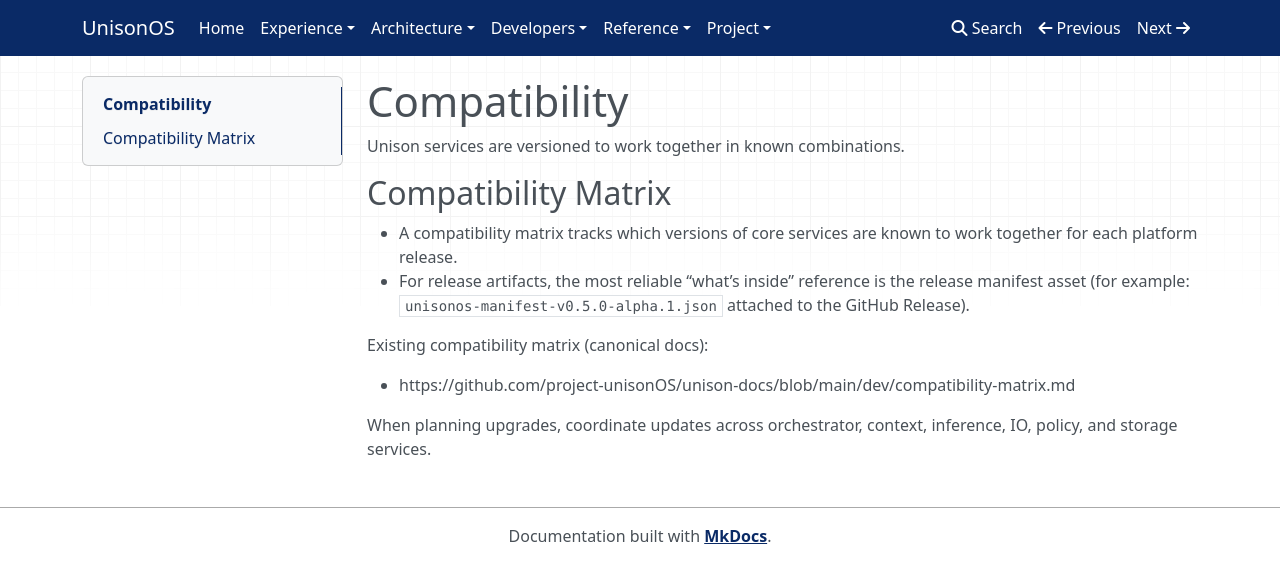
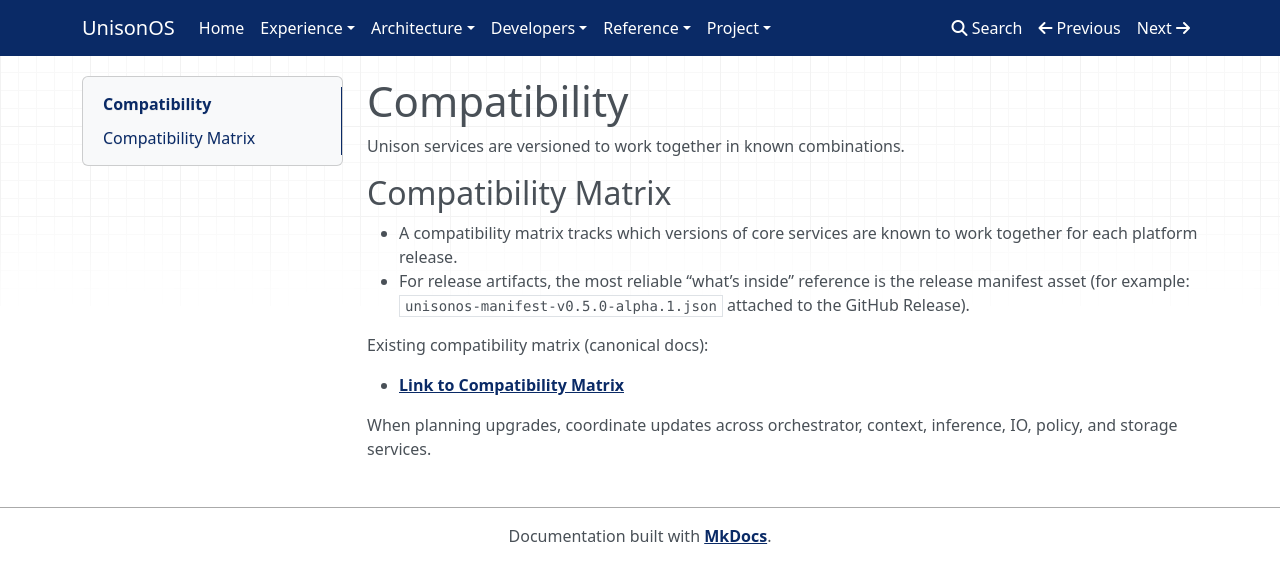
Before and after one commit to project-unisonOS/project-unisonos.github.io, an MkDocs documentation site: the page built from docs/reference/compatibility.md, in a window 1280 px wide. Shown: the top 583 px of the page. Built offline with MkDocs 1.6.1, drawn with Linux system fonts in a browser that asks for light colours; nearby versions of some CDN libraries.

Commit message:
docs(compatibility): make matrix link clickable

```diff
--- a/docs/reference/compatibility.md
+++ b/docs/reference/compatibility.md
@@ -9,6 +9,6 @@ Unison services are versioned to work together in known combinations.
 
 Existing compatibility matrix (canonical docs):
 
-- https://github.com/project-unisonOS/unison-docs/blob/main/dev/compatibility-matrix.md
+- [Link to Compatibility Matrix](https://github.com/project-unisonOS/unison-docs/blob/main/dev/compatibility-matrix.md)
 
 When planning upgrades, coordinate updates across orchestrator, context, inference, IO, policy, and storage services.
```
